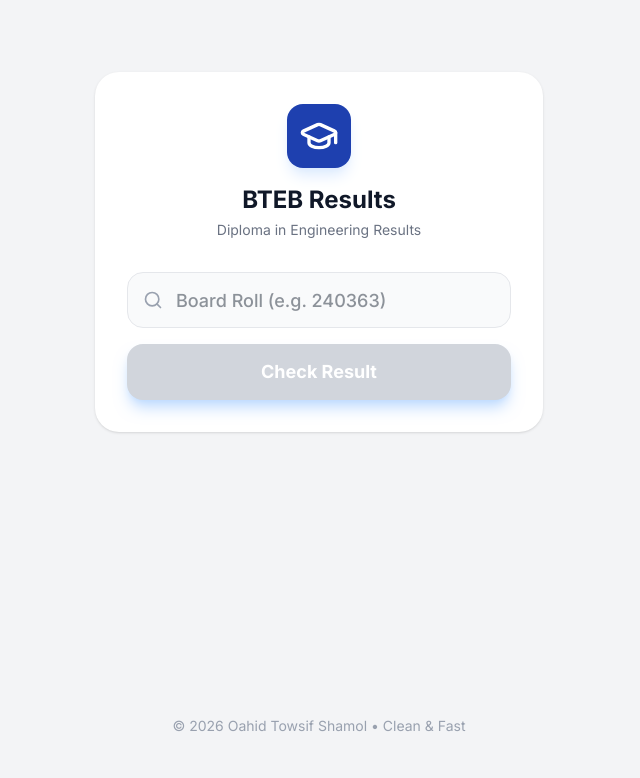
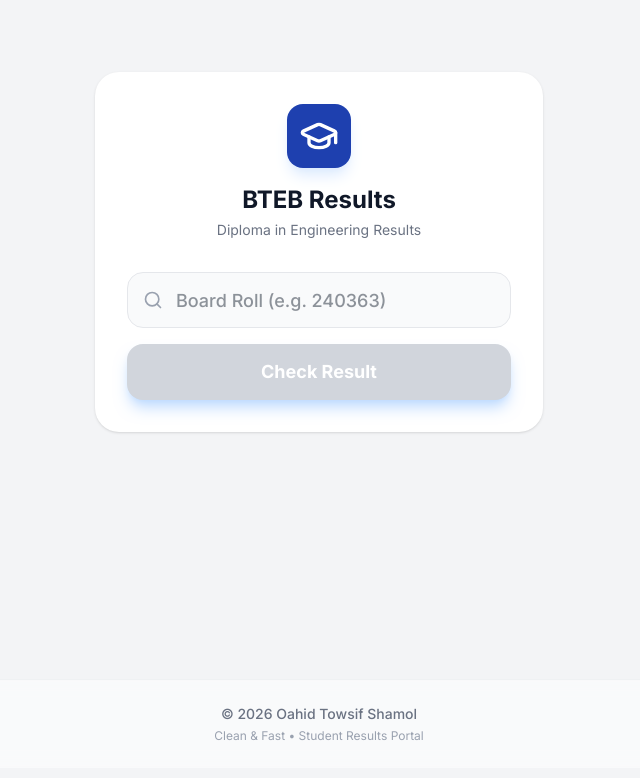
Before and after one commit to ots249/Bteb-result-v1, a React (Vite) app: page / in a window 1280 px wide. Shown: the top 778 px of the page, without its empty margins (321-961 px from the left). Built offline with nearby package versions, Linux system fonts and the light colour scheme.

Commit message:
feat: Enhance footer and subject styling
Update the application footer with a more modern design and subtle blur effect.
Additionally, improve the styling for subject type badges (Theory/Practical) to use more distinct and visually appealing color schemes based on their type.

```diff
--- a/src/App.tsx
+++ b/src/App.tsx
@@ -171,8 +171,13 @@
         )}
       </AnimatePresence>
 
-      <footer className="mt-auto py-8 text-gray-400 text-sm">
-        &copy; {new Date().getFullYear()} Oahid Towsif Shamol • Clean & Fast
+      <footer className="w-full py-6 mt-auto bg-white/50 backdrop-blur-sm border-t border-gray-200/50 flex flex-col items-center justify-center gap-1">
+        <p className="text-gray-500 font-medium text-sm">
+          &copy; {new Date().getFullYear()} Oahid Towsif Shamol
+        </p>
+        <p className="text-gray-400 text-xs">
+          Clean & Fast • Student Results Portal
+        </p>
       </footer>
     </div>
   );
@@ -268,7 +273,11 @@
                       {getOrdinal(sub.originSemester)}
                     </span>
                   )}
-                  <span className="bg-gray-50 text-gray-400 text-xs px-2 py-1 rounded-lg border border-gray-100 shadow-sm font-medium">
+                  <span className={`px-2 py-1 rounded-lg text-[10px] font-bold uppercase tracking-tight border shadow-sm ${
+                    sub.type === 'T'
+                      ? 'bg-indigo-50 text-indigo-700 border-indigo-100'
+                      : 'bg-fuchsia-50 text-fuchsia-700 border-fuchsia-100'
+                  }`}>
                     {sub.type === 'T' ? 'Theory' : 'Practical'}
                   </span>
                 </div>
```
